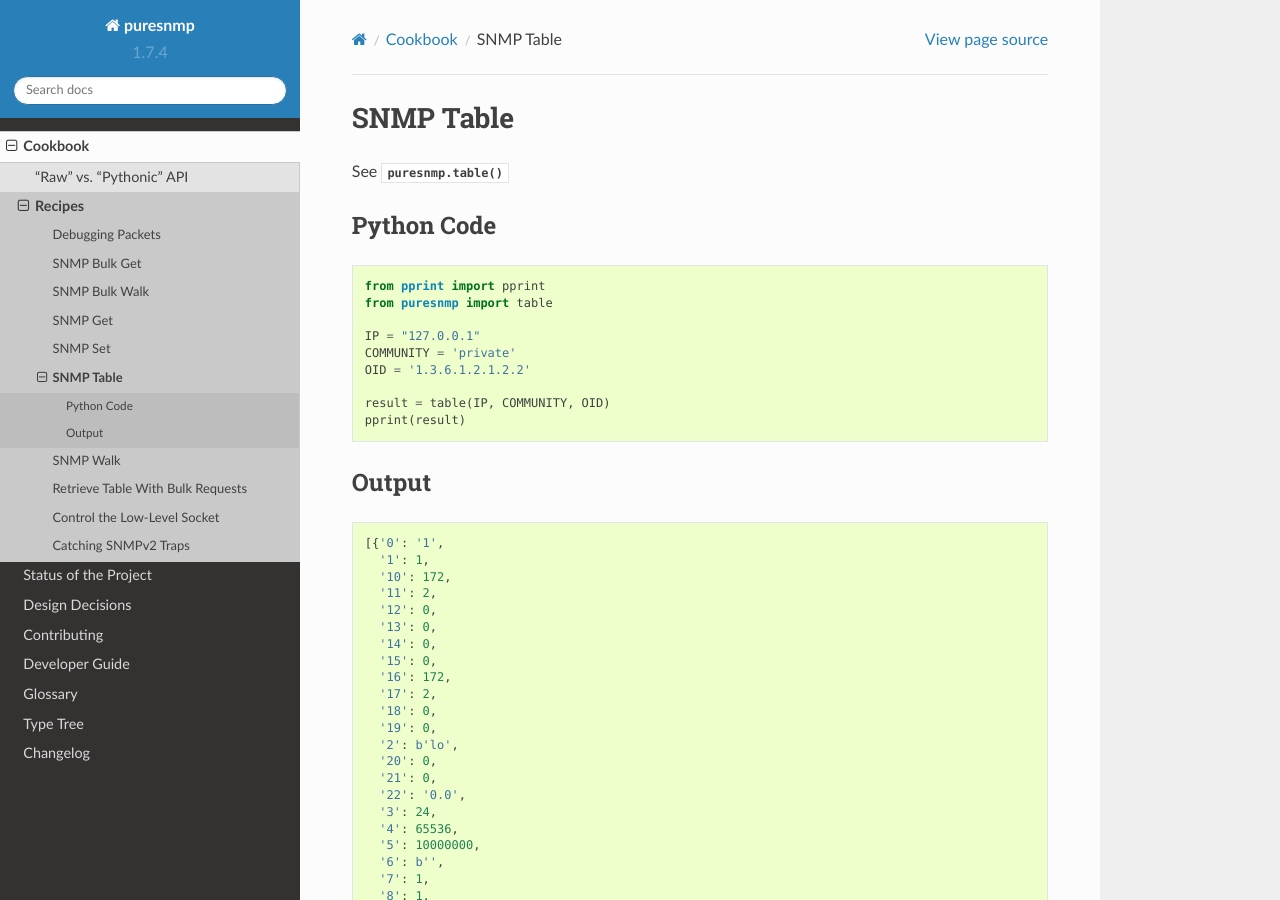
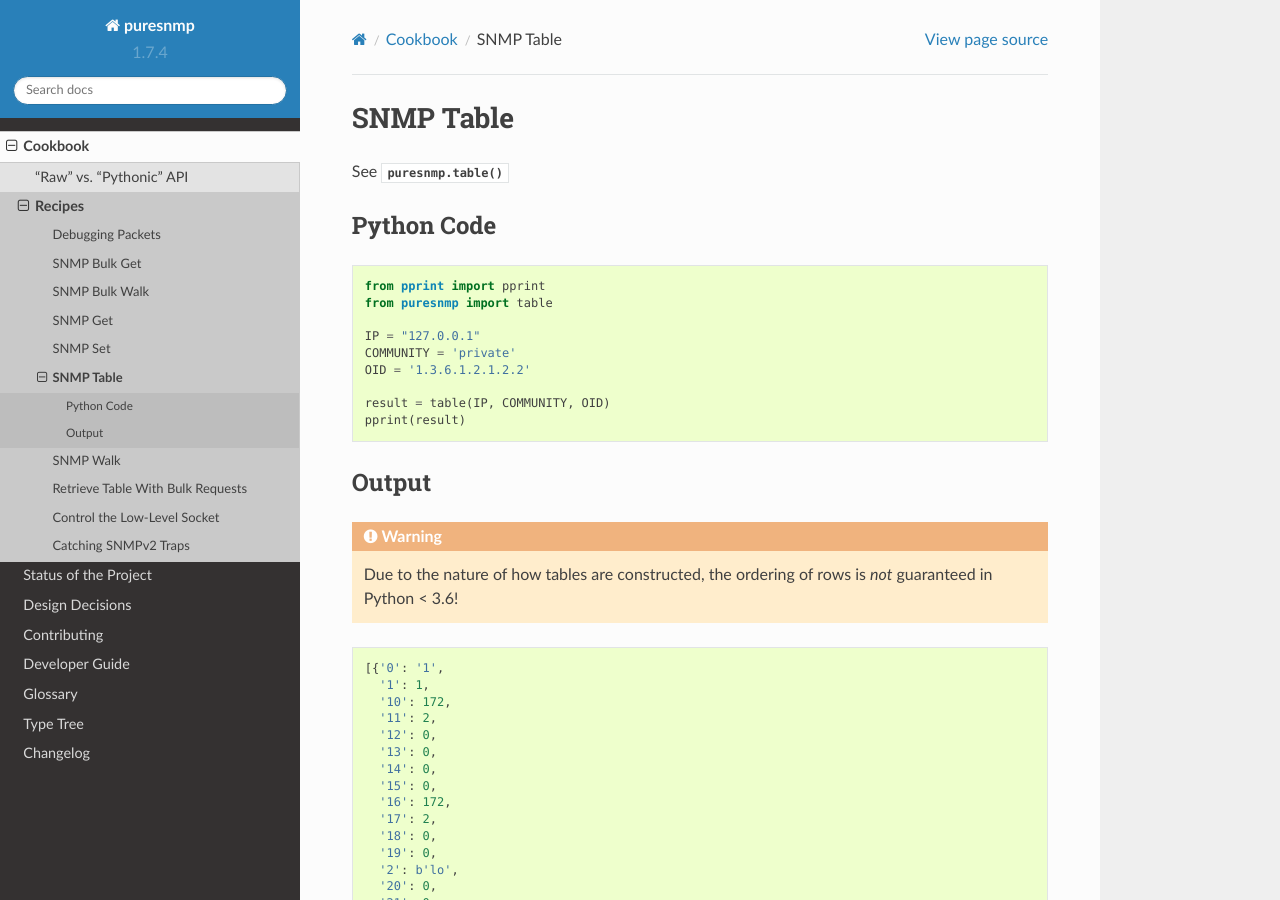
Before and after one commit to exhuma/puresnmp, a Sphinx documentation site: the page built from docs/cookbook/snmptable.rst, in a window 1280 px wide and 900 px high. Built offline with Sphinx 7.4.7 and the Read the Docs theme 2.0.0, drawn with Linux system fonts in a browser that asks for light colours.

Commit message:
Add warning for Python < 3.6

```diff
--- a/docs/cookbook/snmptable.rst
+++ b/docs/cookbook/snmptable.rst
@@ -21,6 +21,11 @@
 
 Output
 ~~~~~~
+
+.. warning::
+
+    Due to the nature of how tables are constructed, the ordering of rows is
+    *not* guaranteed in Python < 3.6!
 
 .. code-block:: python
 
--- a/docs/cookbook/table_with_bulk.rst
+++ b/docs/cookbook/table_with_bulk.rst
@@ -22,6 +22,11 @@
 
 Output
 ~~~~~~
+
+.. warning::
+
+    Due to the nature of how tables are constructed, the ordering of rows is
+    *not* guaranteed in Python < 3.6!
 
 .. code-block:: python
 
```
